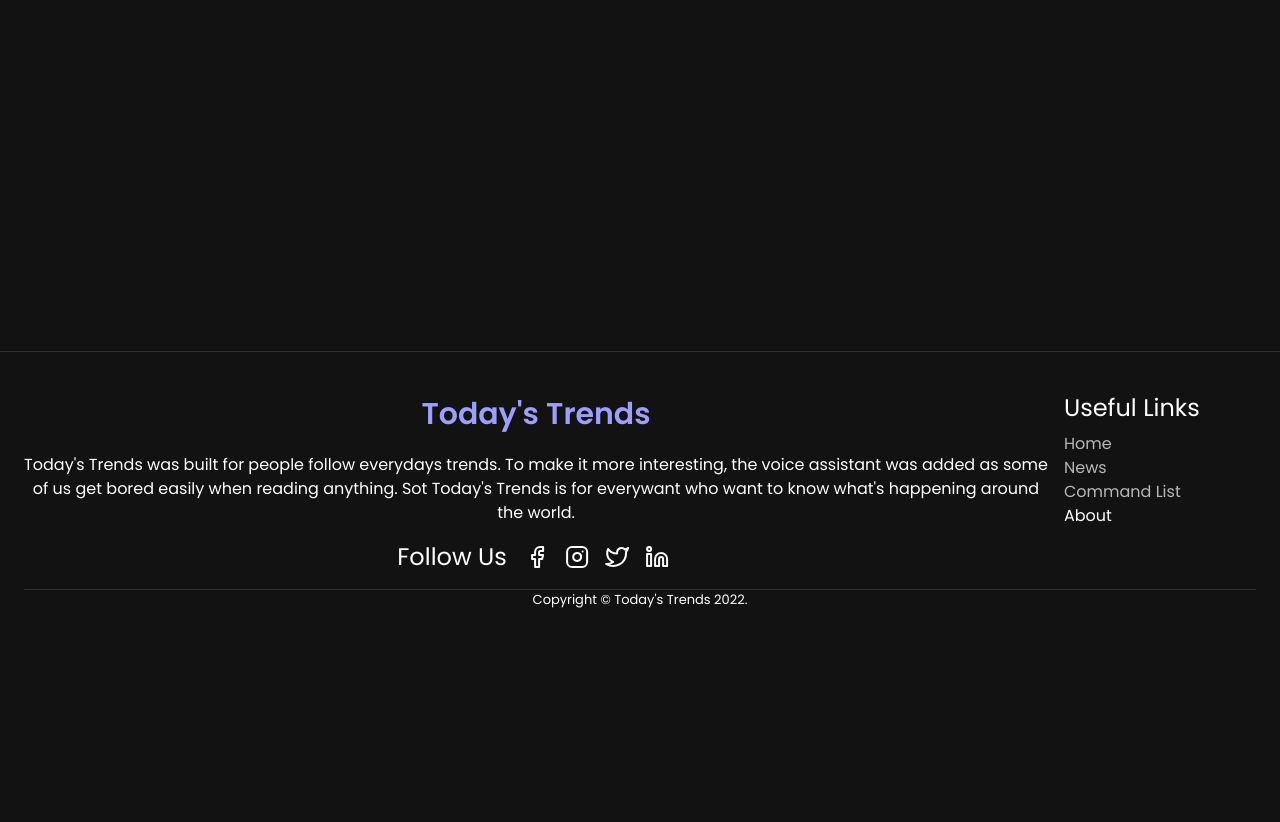
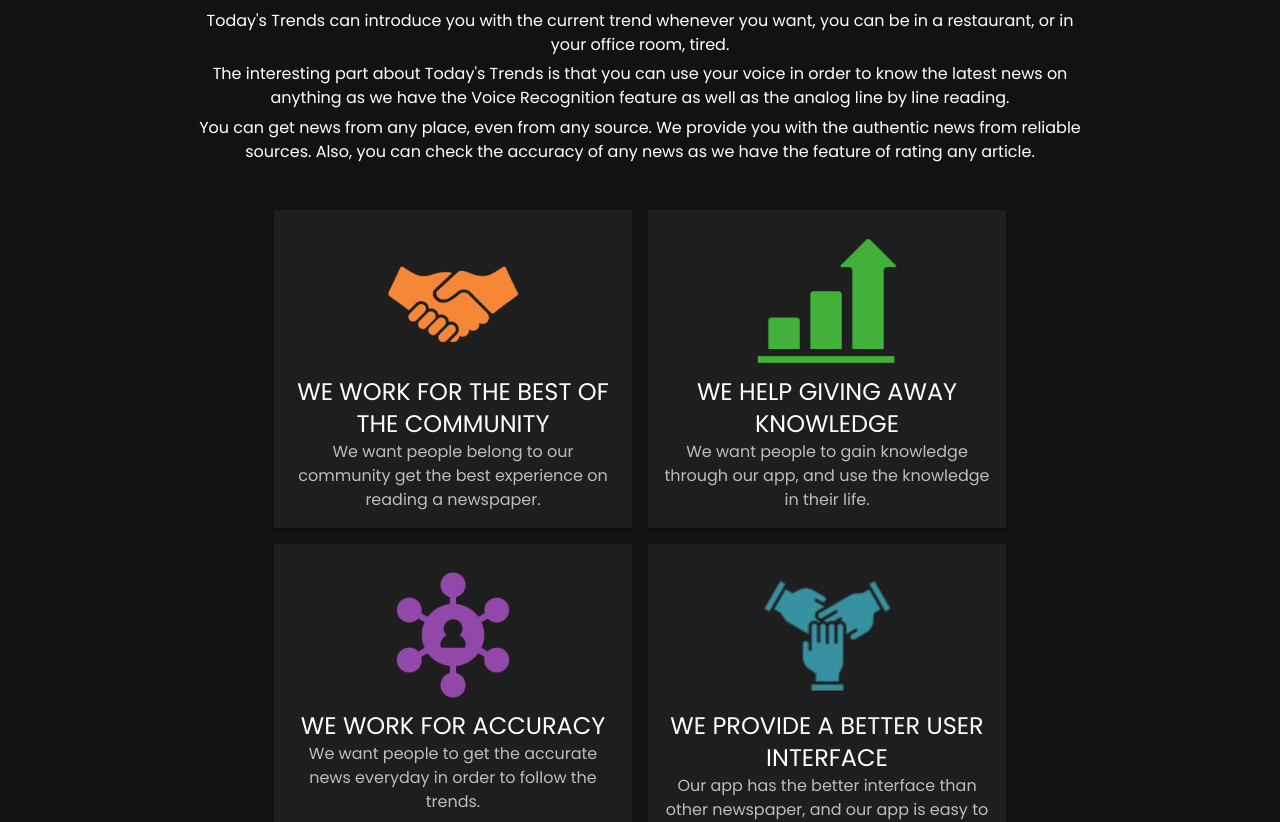
Before and after one commit to prosenjit-singha/todays-trends-v2.0, a React (Create React App) app: page /about in a window 1280 px wide. Shown: the part 473-1295 px from the top of the page. Before the commit the page ends 1091 px from the top, so only its background shows below. Built offline with nearby package versions, Linux system fonts and the light colour scheme.

Commit message:
cards added to about page

```diff
--- /dev/null
+++ b/src/pages/About/Cards.tsx
@@ -0,0 +1,65 @@
+import { Grid, Paper, Typography, styled, Box } from "@mui/material";
+import client from "../../assets/icons/client.png";
+import network from "../../assets/icons/network.png";
+import growth from "../../assets/icons/growth.png";
+import community from "../../assets/icons/community.png";
+
+function Cards() {
+  return (
+    <Box mx={[2, 3]} maxWidth={780} sx={{ mx: "auto", px: [2, 3] }}>
+      <Grid container spacing={2}>
+        {cards.map((card, i) => (
+          <Grid key={i} item xs={12} sm={6}>
+            <Paper
+              sx={{
+                height: "100%",
+                p: 2,
+                display: "flex",
+                flexDirection: "column",
+              }}
+            >
+              <Image src={card.imgPath} />
+              <Typography variant="h5" textAlign="center">
+                {card.title}
+              </Typography>
+              <Typography color="text.secondary" textAlign="center">
+                {card.text}
+              </Typography>
+            </Paper>
+          </Grid>
+        ))}
+      </Grid>
+    </Box>
+  );
+}
+
+export default Cards;
+
+const Image = styled("img")`
+  width: clamp(150px, 30%, 300px);
+  margin-inline: auto;
+  /* max-height: 200px; */
+`;
+
+const cards = [
+  {
+    imgPath: client,
+    title: "WE WORK FOR THE BEST OF THE COMMUNITY",
+    text: "We want people belong to our community get the best experience on reading a newspaper.",
+  },
+  {
+    imgPath: growth,
+    title: "WE HELP GIVING AWAY KNOWLEDGE",
+    text: "We want people to gain knowledge through our app, and use the knowledge in their life.",
+  },
+  {
+    imgPath: network,
+    title: "WE WORK FOR ACCURACY",
+    text: "We want people to get the accurate news everyday in order to follow the trends.",
+  },
+  {
+    imgPath: community,
+    title: "WE PROVIDE A BETTER USER INTERFACE",
+    text: "Our app has the better interface than other newspaper, and our app is easy to use.",
+  },
+];
--- a/src/pages/About/index.tsx
+++ b/src/pages/About/index.tsx
@@ -1,11 +1,33 @@
 import { Main } from "../../components/styled/containers";
 import BottomSection from "./BottomSection";
 import Header from "./Header";
+import { Stack, Typography } from "@mui/material";
+import Cards from "./Cards";
 
 function About() {
   return (
     <Main>
       <Header />
+      <Stack maxWidth={900} mx="auto" my={5}>
+        <Typography textAlign="center" variant="h4" gutterBottom>
+          The Today's Trends Advantages
+        </Typography>
+        <Typography textAlign="center" gutterBottom>
+          Today's Trends can introduce you with the current trend whenever you
+          want, you can be in a restaurant, or in your office room, tired.
+        </Typography>
+        <Typography textAlign="center" gutterBottom>
+          The interesting part about Today's Trends is that you can use your
+          voice in order to know the latest news on anything as we have the
+          Voice Recognition feature as well as the analog line by line reading.
+        </Typography>
+        <Typography textAlign="center" gutterBottom>
+          You can get news from any place, even from any source. We provide you
+          with the authentic news from reliable sources. Also, you can check the
+          accuracy of any news as we have the feature of rating any article.
+        </Typography>
+      </Stack>
+      <Cards />
       <BottomSection />
     </Main>
   );
```
